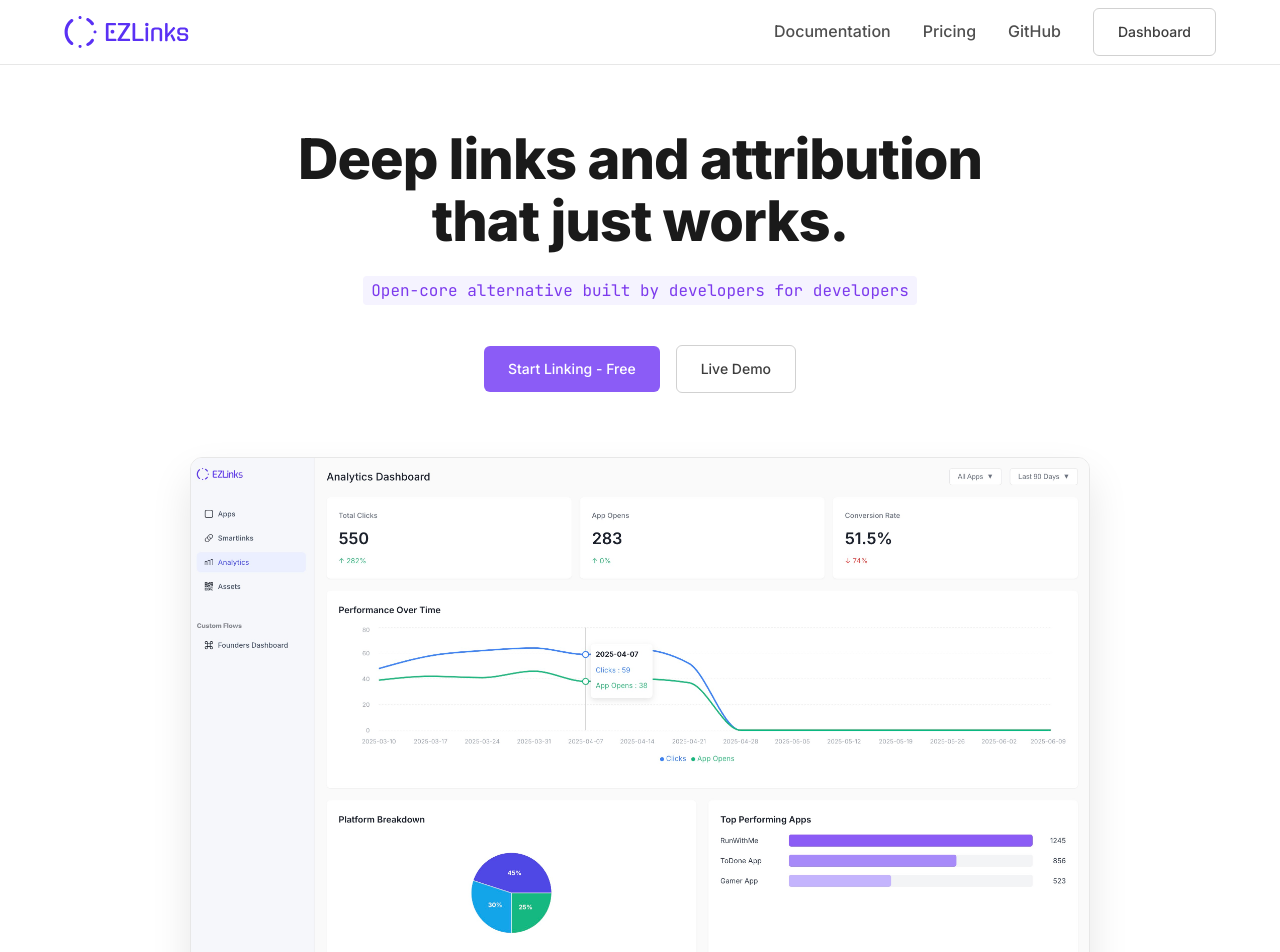
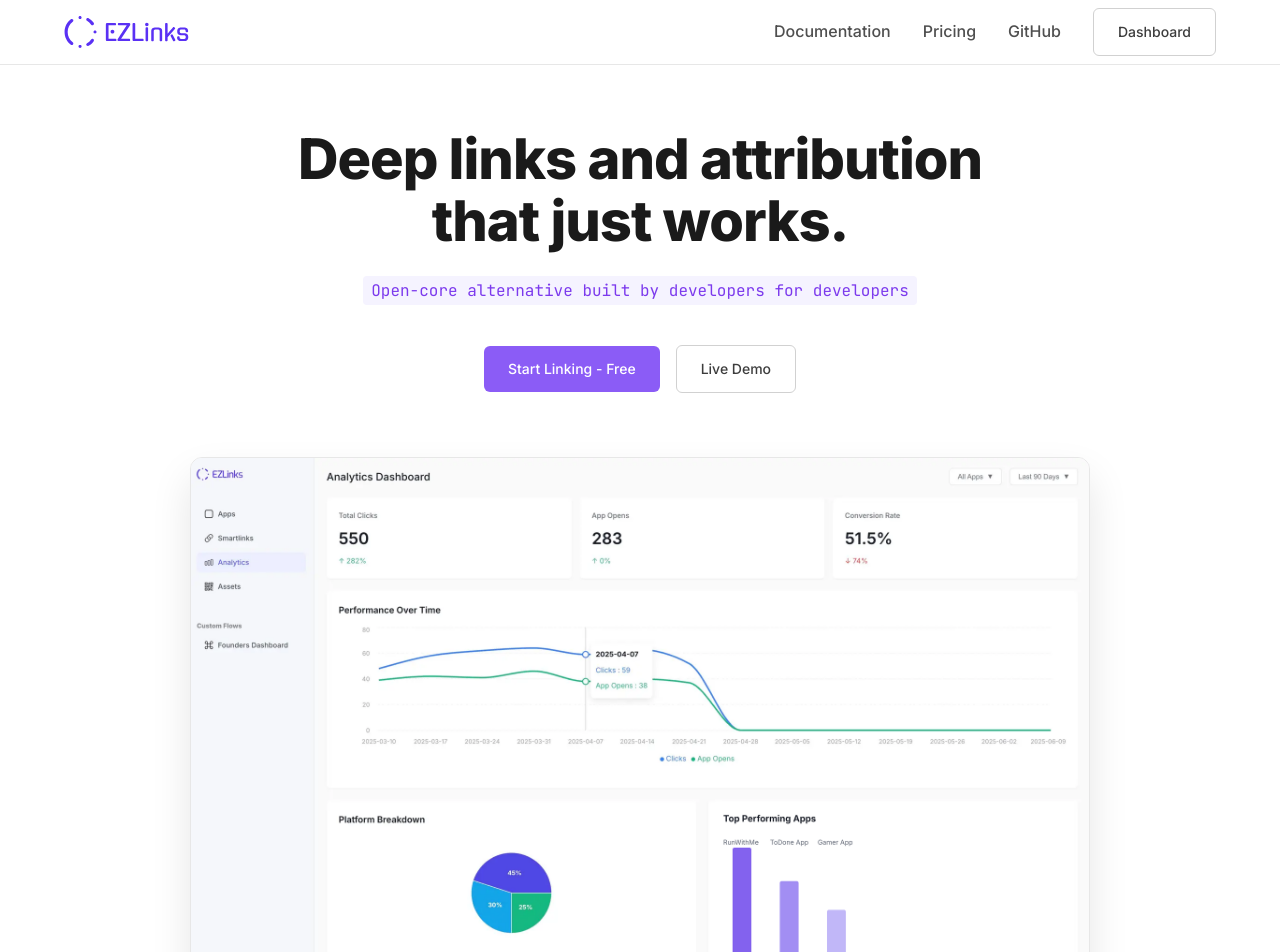
Before and after one commit to GetEZLinks/ezlinks-marketing, a Next.js app: page / in a window 1280 px wide. Shown: the top 952 px of the page. Built offline with nearby package versions, Linux system fonts and the light colour scheme.

Commit message:
Added hero image with updated dashboard.

```diff
--- a/src/components/Hero/Hero.tsx
+++ b/src/components/Hero/Hero.tsx
@@ -50,7 +50,7 @@ export default function Hero() {
         >
           <div className={styles.dashboardContainer}>
             <Image
-              src="/ezlinks-dash.jpg"
+              src="/ezlinks-dash.png"
               alt="EZLinks Analytics Dashboard"
               width={900}
               height={0}
```
Also changed, not shown: public/ezlinks-dash.png.
